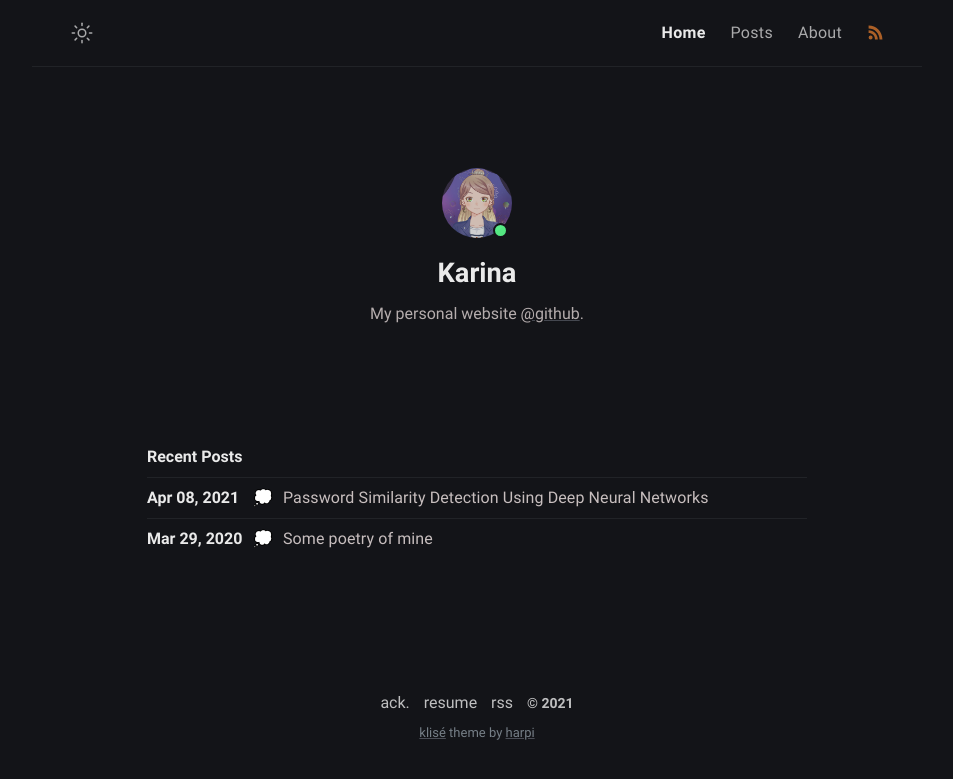
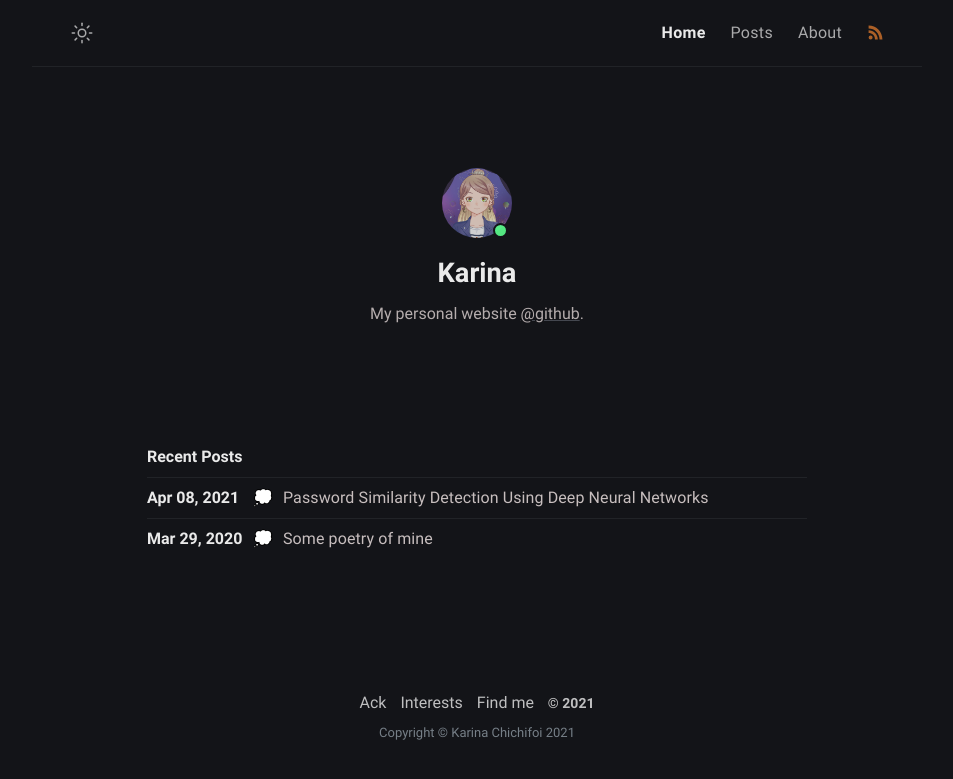
Before and after one commit to TryKatChup/TryKatchup.github.io, a Jekyll site: the page built from index.md, in a window 1280 px wide. Shown: the top 779 px of the page, without its empty margins (163-1116 px from the left). Built offline with Jekyll 4.4.1, drawn with Linux system fonts in a browser that asks for light colours.

Commit message:
Test footer

```diff
--- a/_includes/footer.html
+++ b/_includes/footer.html
@@ -1,15 +1,11 @@
 <footer class="footer">
-  <a class="footer_item" href="/thanks">ack.</a>
-  <a class="footer_item" rel="noopener" target="_blank" href="/resume">resume</a>
-  <a class="footer_item" href="/feed.xml">rss</a>
+  <a class="footer_item" href="/thanks">Ack</a>
+  <a class="footer_item" rel="noopener" target="_blank" href="/interests">Interests</a>
+  <a class="footer_item" href="/FindMe">Find me</a>
   <span class="footer_item">&copy; {{ site.time | date: "%Y" }}</span>
   <small class="footer_theme-copyright">
     <!-- Klisé Theme: https://github.com/piharpi/jekyll-klise -->
-    <a href="https://github.com/piharpi/jekyll-klise" rel="noopener" target="_blank">klisé</a>
-    theme by
-    <a href="https://github.com/{{site.author.username}}" rel="noopener" target="_blank"
-      >harpi</a
-    >
+    Copyright &copy Karina Chichifoi {{ 'now' | date: "%Y" }}
   </small>
 </footer>
 <script defer src="/assets/js/main.js"></script>
```
